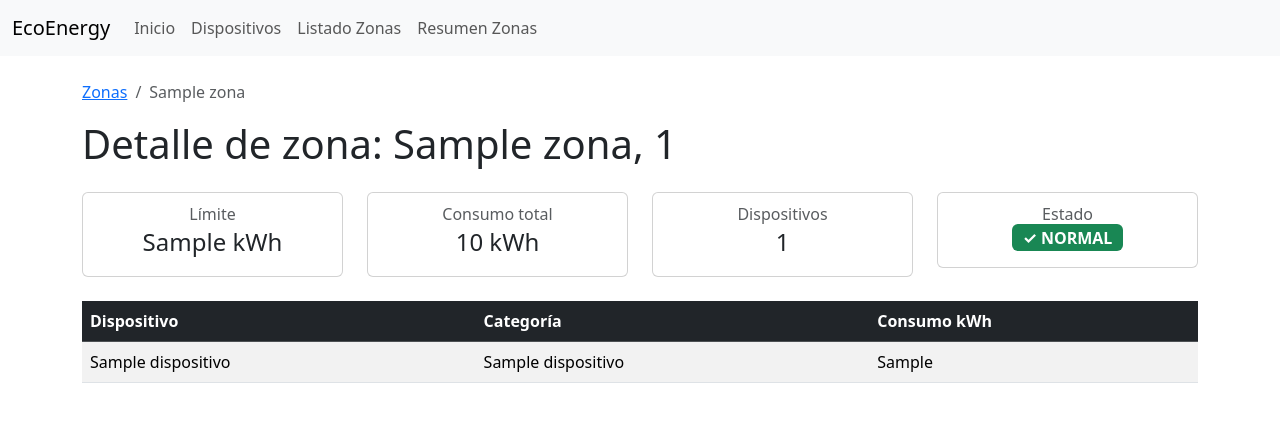
After one commit to pamelamb0805/django-p2c1-mejiapamela, a Django app: template templates/dispositivos/resumen_zonas.html in a window 1280 px wide. The commit adds this page. Shown: the top 422 px of the page. Run offline with Django 5.2, Linux system fonts and the light colour scheme; the template is opened without the code that fills it: most values are stand-ins (such as "Sample title", 1, 10 or a date in 2020); parts of the project's set-up code (start-up, migrations or seed data) failed here and were passed over; some libraries are stand-ins or nearby versions.

Commit message:
EVA1 Fase2 resumen_zonas- ANALISIS.md

```diff
--- a/dispositivos/services.py
+++ b/dispositivos/services.py
@@ -51,7 +51,7 @@ def obtener_dispositivos_zona(zona_id):
 
 def calcular_resumen_zona(zona, dispositivos_de_zona):
     consumo_total = sum(d["consumo_kwh"] for d in dispositivos_de_zona)
-    estado = "ALERTA" if consumo_total > zona["limite_kwh"] else "NORMAL"
+    estado = "LIMITE SUPERADO" if consumo_total > zona["limite_kwh"] else "DENTRO DEL LIMITE"
     return {
         "consumo_total": consumo_total,
         "estado": estado,
--- a/dispositivos/urls.py
+++ b/dispositivos/urls.py
@@ -1,4 +1,4 @@
-# dispositivos/urls.py
+
 from django.urls import path
 from . import views
 app_name = "dispositivos"
@@ -22,8 +22,7 @@ urlpatterns = [
     path(
         "zonas/", views.zonas_listado, name="listado"
         ),
-    path(
-    "zonas/<int:zona_id>/", views.zonas_detalle, name="detalle"
-    )
+    path("zonas/<int:zona_id>/", views.zonas_detalle, name="detalle"),
 
+    path("zonas/<int:zona_id>/", views.resumen_zonas, name="resumen_zonas")
 ]
--- a/requirements.txt
+++ b/requirements.txt
@@ -1,5 +1,5 @@
 asgiref==3.12.1
-Django==6.1
-django-bootstrap5==26.2
+Django==6.1.1
 sqlparse==0.6.0
 tzdata==2026.3
+django_bootstrap5==5.0.2
--- a/templates/base.html
+++ b/templates/base.html
@@ -30,6 +30,8 @@
         <li class="nav-item">
           <a class="nav-link" href="{% url 'dispositivos:listado' %}">Listado Zonas</a>
         </li>
+        <li class="nav-item">
+          <a class="nav-link" href="{% url 'dispositivos:resumenzonas' %}">Resumen Zonas</a>
       </ul>
     </div>
   </div>
--- /dev/null
+++ b/templates/dispositivos/resumen_zonas.html
@@ -0,0 +1,81 @@
+
+<!-- templates/dispositivos/resumen_zonas.html -->
+{% extends "base.html" %}
+{% block title %}Detalle de {{ zona.nombre }} | EcoEnergy{% endblock %}
+{% block content %}
+<div class="container mt-4">
+    <nav aria-label="breadcrumb">
+        <ol class="breadcrumb">
+            <li class="breadcrumb-item"><a href="{% url 'dispositivos:listado' %}">Zonas</a></li>
+            <li class="breadcrumb-item active" aria-current="page">{{ zona.nombre }}</li>
+        </ol>
+    </nav>
+
+    <h1 class="mb-4">Detalle de zona: {{ zona.nombre }}, {{ zona.id }}</h1>
+    <div class="row mb-4">
+        <div class="col-md-3">
+            <div class="card text-center">
+                <div class="card-body">
+                    <h6 class="card-subtitle text-muted">Límite</h6>
+                    <p class="fs-4 mb-0">{{ zona.limite_kwh }} kWh</p>
+                </div>
+            </div>
+        </div>
+        <div class="col-md-3">
+            <div class="card text-center">
+                <div class="card-body">
+                    <h6 class="card-subtitle text-muted">Consumo total</h6>
+                    <p class="fs-4 mb-0">{{ consumo_total }} kWh</p>
+                </div>
+            </div>
+        </div>
+        <div class="col-md-3">
+            <div class="card text-center">
+                <div class="card-body">
+                    <h6 class="card-subtitle text-muted">Dispositivos</h6>
+                    <p class="fs-4 mb-0">{{ dispositivos|length }}</p>
+                </div>
+            </div>
+        </div>
+        <div class="col-md-3">
+            <div class="card text-center">
+                <div class="card-body">
+                    <h6 class="card-subtitle text-muted">Estado</h6>
+                    {% if estado == "ALERTA" %}
+                        <span class="badge bg-danger fs-6">⚠ ALERTA</span>
+                    {% else %}
+                        <span class="badge bg-success fs-6">✓ NORMAL</span>
+                    {% endif %}
+                </div>
+            </div>
+        </div>
+    </div>
+
+    {% if dispositivos %}
+        <div class="table-responsive">
+            <table class="table table-striped table-hover">
+                <thead class="table-dark">
+                    <tr>
+                        <th>Dispositivo</th>
+                        <th>Categoría</th>
+                        <th>Consumo kWh</th>
+                    </tr>
+                </thead>
+                <tbody>
+                    {% for disp in dispositivos %}
+                    <tr>
+                        <td>{{ disp.nombre }}</td>
+                        <td>{{ disp.categoria_nombre }}</td>
+                        <td>{{ disp.consumo_kwh }}</td>
+                    </tr>
+                    {% endfor %}
+                </tbody>
+            </table>
+        </div>
+    {% else %}
+        <div class="alert alert-warning" role="alert">
+            Esta zona no tiene dispositivos.
+        </div>
+    {% endif %}
+</div>
+{% endblock %}
```
Also changed, not shown: ANALISIS.md (+12 -0 lines), IA.md (+1 -1 lines), dispositivos/views.py (+20 -0 lines).
